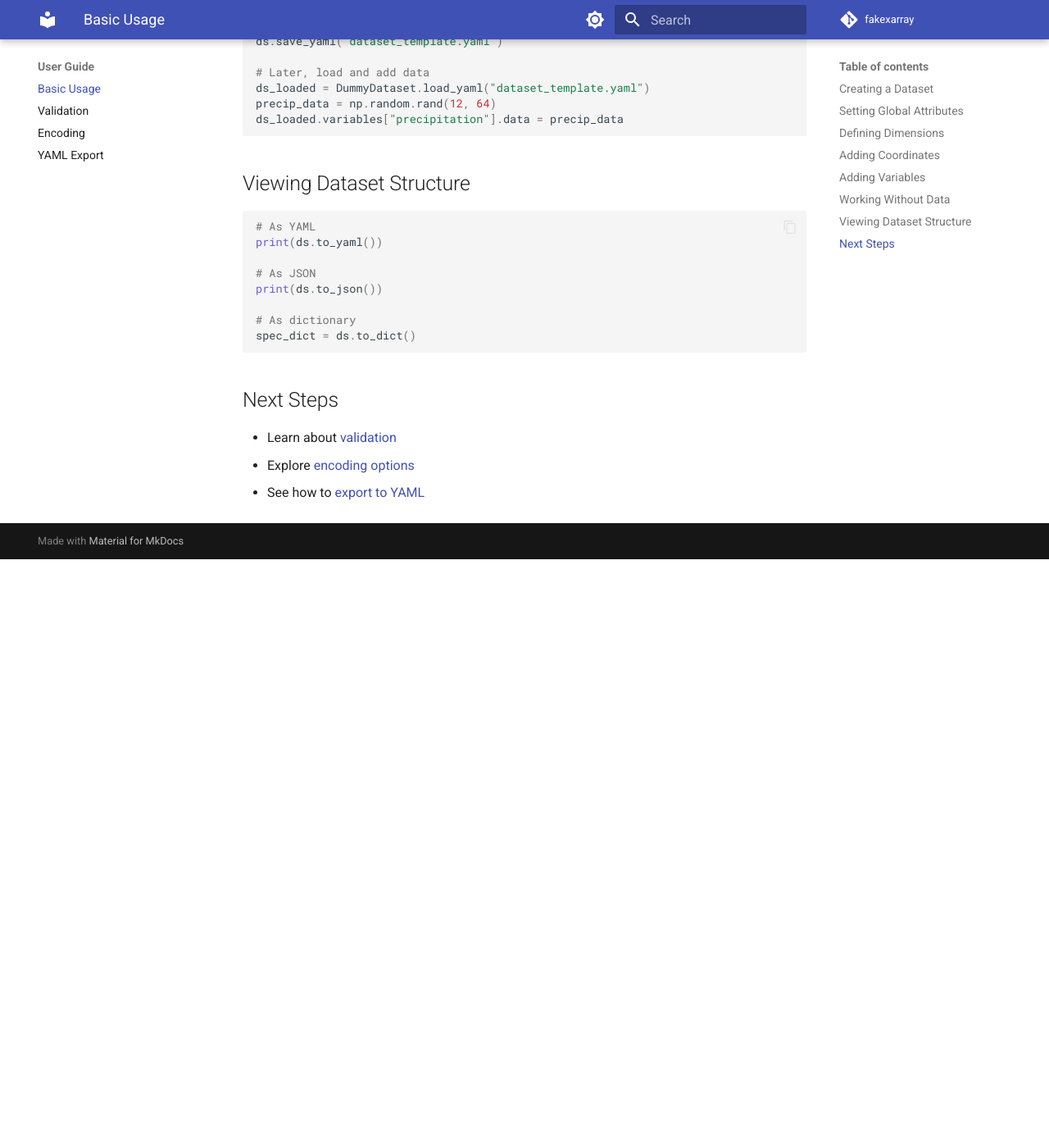
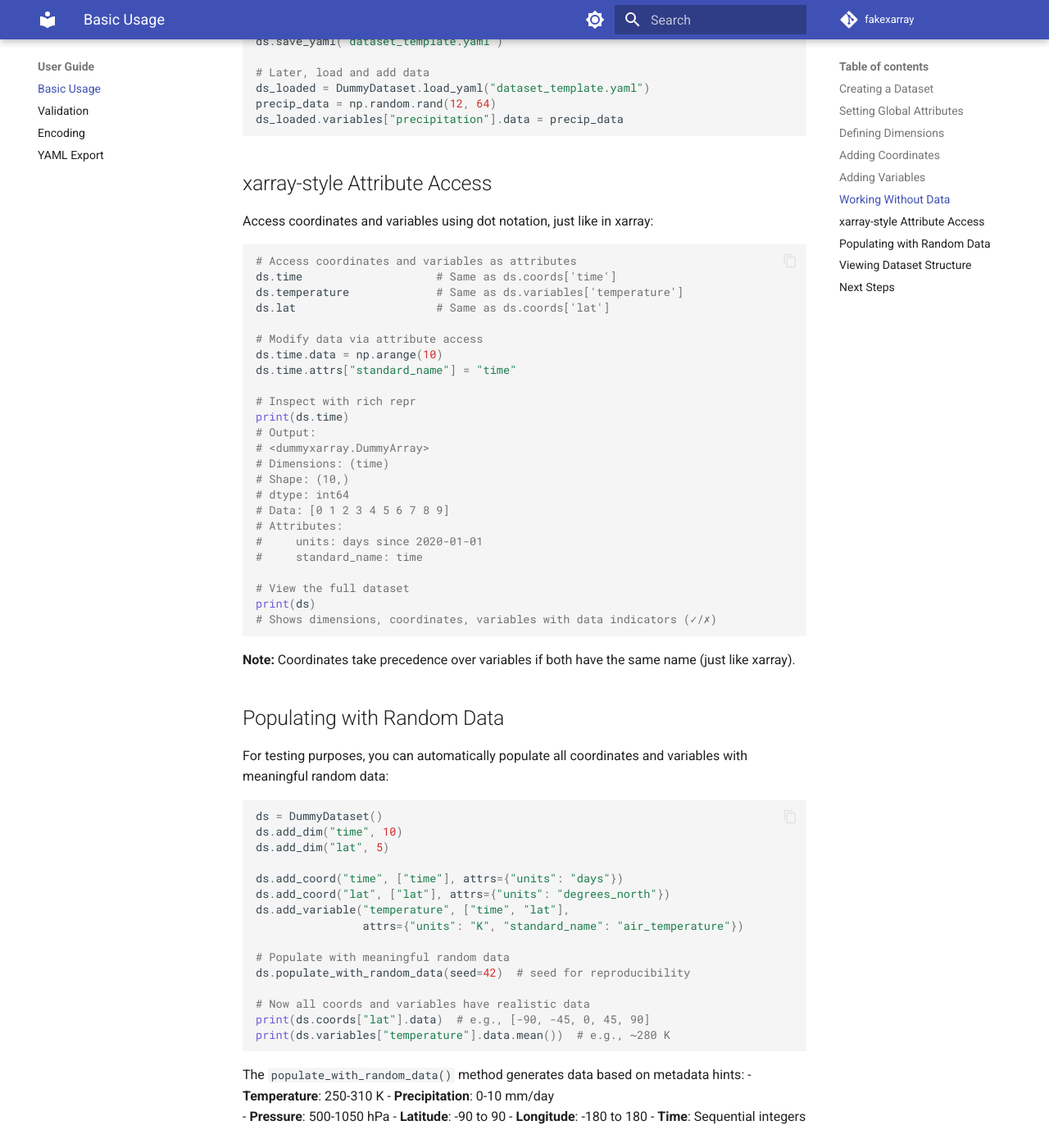
Before and after one commit to siligam/dummyxarray, an MkDocs documentation site: the page built from docs/user-guide/basic-usage.md, in a window 1280 px wide and 1400 px high, scrolled down 2779 px. Shown: the whole window at 82% size. Built offline with MkDocs 1.6.1 and Material for MkDocs 9.7.7, drawn with Linux system fonts in a browser that asks for light colours; comment, search, counter and statistics services are not loaded; before the commit the page ends 3461 px from its top, so only the background shows below that; some of the changed text lies outside the part shown.

Commit message:
Update MkDocs documentation with attribute access and new features
- Add xarray-style attribute access to features list in docs/index.md
- Add comprehensive section on attribute access in docs/user-guide/basic-usage.md
- Add section on populate_with_random_data() with examples
- Document rich repr output format
- Show dotted notation examples (ds.time, ds.temperature)
- Explain coordinate precedence behavior

All new features from recent commits are now documented in the MkDocs site.

````diff
--- a/docs/user-guide/basic-usage.md
+++ b/docs/user-guide/basic-usage.md
@@ -137,6 +137,69 @@ precip_data = np.random.rand(12, 64)
 ds_loaded.variables["precipitation"].data = precip_data
 ```
 
+## xarray-style Attribute Access
+
+Access coordinates and variables using dot notation, just like in xarray:
+
+```python
+# Access coordinates and variables as attributes
+ds.time                    # Same as ds.coords['time']
+ds.temperature             # Same as ds.variables['temperature']
+ds.lat                     # Same as ds.coords['lat']
+
+# Modify data via attribute access
+ds.time.data = np.arange(10)
+ds.time.attrs["standard_name"] = "time"
+
+# Inspect with rich repr
+print(ds.time)
+# Output:
+# <dummyxarray.DummyArray>
+# Dimensions: (time)
+# Shape: (10,)
+# dtype: int64
+# Data: [0 1 2 3 4 5 6 7 8 9]
+# Attributes:
+#     units: days since 2020-01-01
+#     standard_name: time
+
+# View the full dataset
+print(ds)
+# Shows dimensions, coordinates, variables with data indicators (✓/✗)
+```
+
+**Note:** Coordinates take precedence over variables if both have the same name (just like xarray).
+
+## Populating with Random Data
+
+For testing purposes, you can automatically populate all coordinates and variables with meaningful random data:
+
+```python
+ds = DummyDataset()
+ds.add_dim("time", 10)
+ds.add_dim("lat", 5)
+
+ds.add_coord("time", ["time"], attrs={"units": "days"})
+ds.add_coord("lat", ["lat"], attrs={"units": "degrees_north"})
+ds.add_variable("temperature", ["time", "lat"],
+                attrs={"units": "K", "standard_name": "air_temperature"})
+
+# Populate with meaningful random data
+ds.populate_with_random_data(seed=42)  # seed for reproducibility
+
+# Now all coords and variables have realistic data
+print(ds.coords["lat"].data)  # e.g., [-90, -45, 0, 45, 90]
+print(ds.variables["temperature"].data.mean())  # e.g., ~280 K
+```
+
+The `populate_with_random_data()` method generates data based on metadata hints:
+- **Temperature**: 250-310 K
+- **Precipitation**: 0-10 mm/day
+- **Pressure**: 500-1050 hPa
+- **Latitude**: -90 to 90
+- **Longitude**: -180 to 180
+- **Time**: Sequential integers
+
 ## Viewing Dataset Structure
 
 ```python
@@ -148,6 +211,9 @@ print(ds.to_json())
 
 # As dictionary
 spec_dict = ds.to_dict()
+
+# Interactive repr (shows data presence indicators)
+print(ds)
 ```
 
 ## Next Steps
````
Also changed, not shown: docs/index.md (+4 -0 lines).
